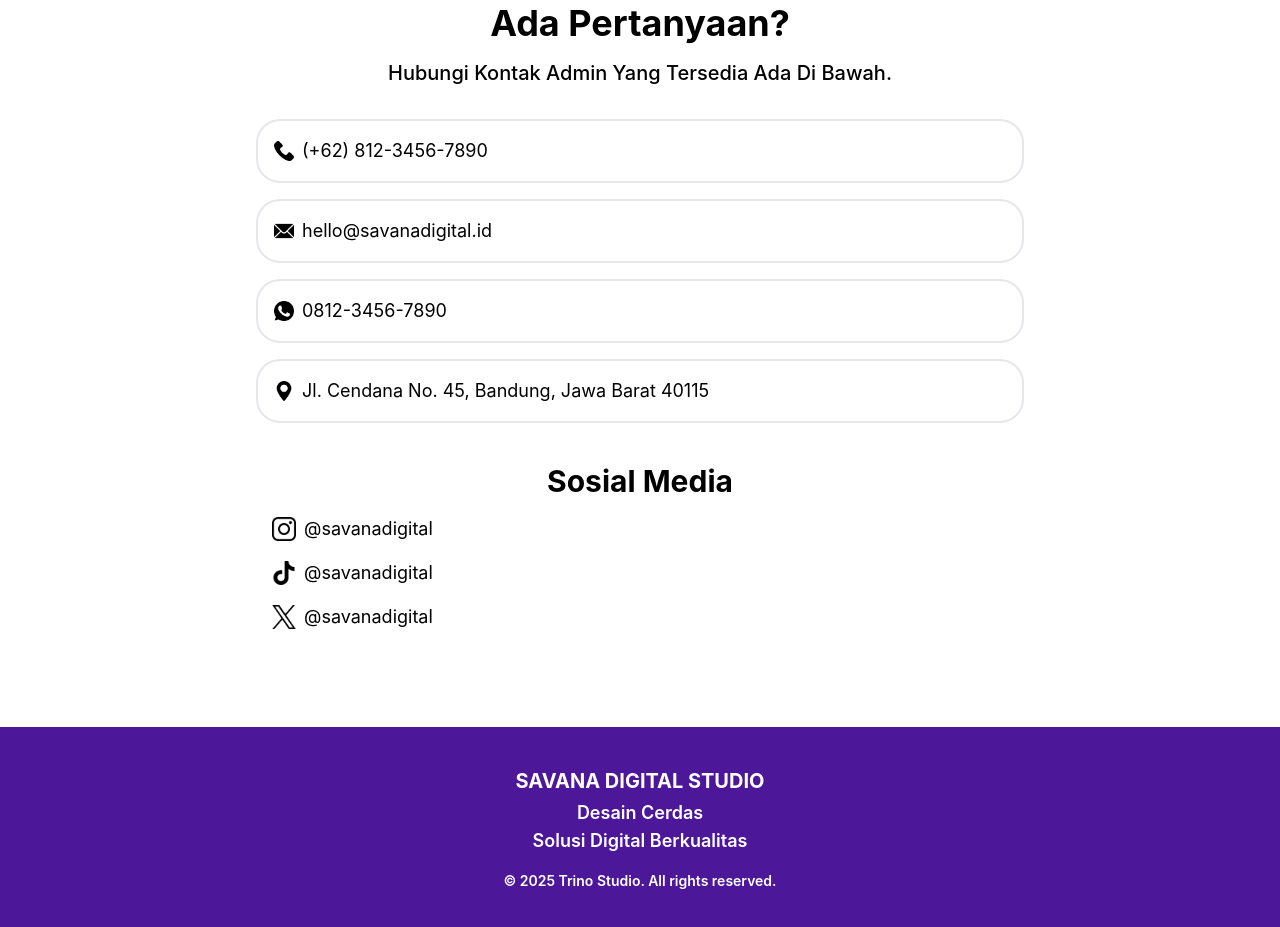
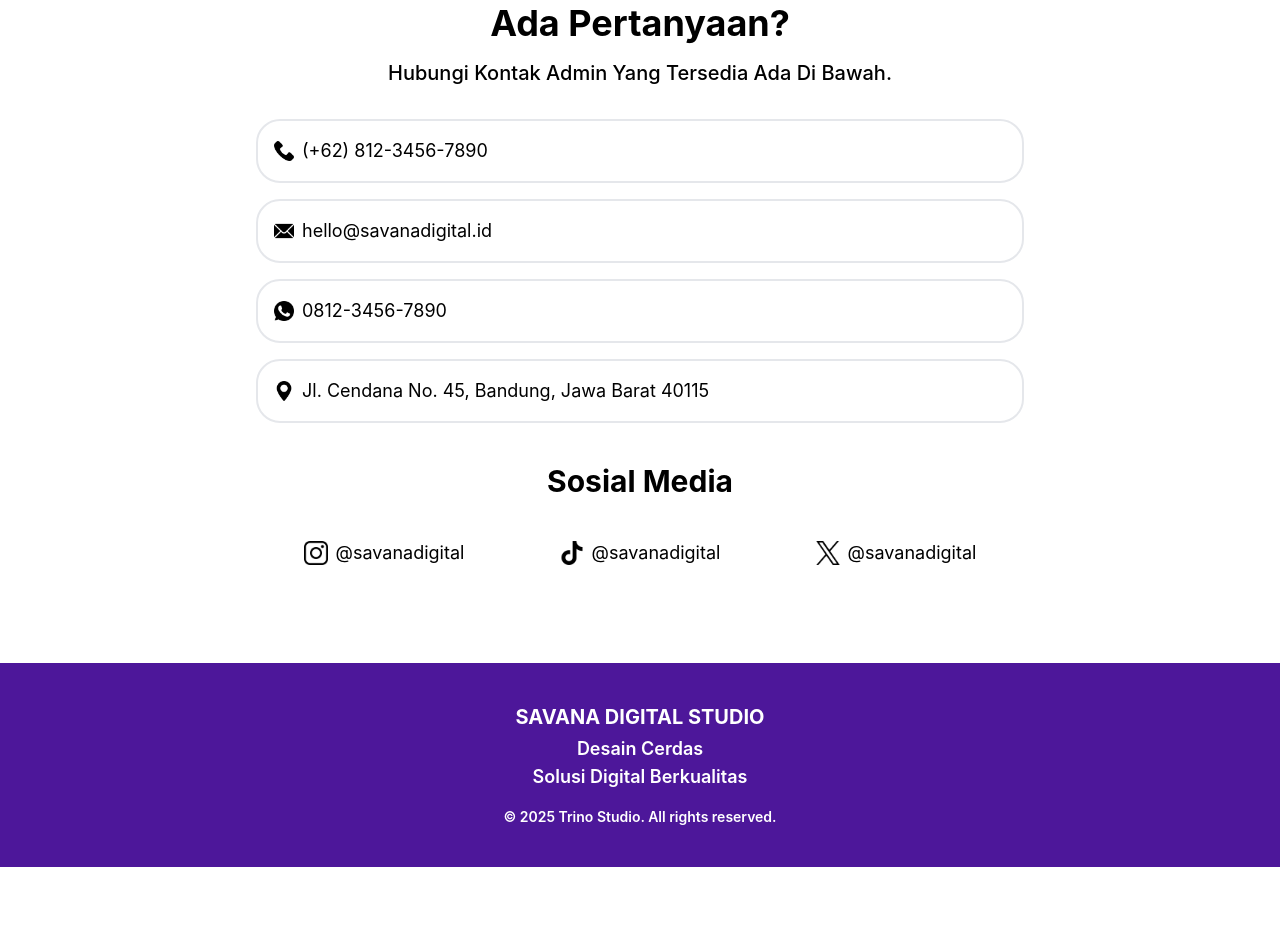
Before and after one commit to bangnocode/template-cp-1, a plain HTML site: page index.html in a window 1280 px wide. Shown: the part 3179-4106 px from the top of the page. After the commit the page ends 4046 px from the top, so only its background shows below. Drawn offline with nearby package versions, Linux system fonts and the light colour scheme.

Commit message:
asdaerewr

```diff
--- a/index.html
+++ b/index.html
@@ -16,12 +16,6 @@
   <link rel="stylesheet" href="style/custom-class.css">
   <link href="https://unpkg.com/aos@2.3.1/dist/aos.css" rel="stylesheet">
   <link href="https://cdn.jsdelivr.net/npm/flowbite@3.1.2/dist/flowbite.min.css" rel="stylesheet" />
-
-  <style>
-    .font-clr-blue {
-      color: blue;
-    }
-  </style>
 
 
 </head>
@@ -375,19 +369,21 @@
       </div>
 
       <div class="">
-        <h1 class="text-3xl font-bold text-center mb-4">Sosial Media</h1>
-        <a href="#" class="w-full" data-aos="fade-left" data-aos-offset="25">
-          <div class="container-telp px-4 mb-4 flex gap-2 items-center text-base md:text-lg"><img
+        <h1 class="text-3xl font-bold text-center mb-10">Sosial Media</h1>
+        <div class="grid grid-cols-1 md:grid-cols-3">
+          <a href="#" class="w-full flex justify-center" data-aos="fade-right" data-aos-offset="25">
+            <div class="container-telp px-4 mb-4 flex gap-2 items-center text-base md:text-lg "><img
                 src="assets/icon/instagram.png" alt="Instagram" class="w-6 h-6">@savanadigital</div>
           </a>
-        <a href="#" class="w-full" data-aos="fade-right" data-aos-offset="25">
+          <a href="#" class="w-full flex justify-center" data-aos="fade-up" data-aos-offset="25">
             <div class="container-telp px-4 mb-4 flex gap-2 items-center text-base md:text-lg"><img
                 src="assets/icon/tik-tok.png" alt="Tiktok" class="w-6 h-6">@savanadigital</div>
           </a>
-        <a href="#" class="w-full" data-aos="fade-left" data-aos-offset="25">
+          <a href="#" class="w-full flex justify-center" data-aos="fade-left" data-aos-offset="25">
             <div class="container-telp px-4 mb-4 flex gap-2 items-center text-base md:text-lg"><img
                 src="assets/icon/twitter.png" alt="Twitter" class="w-6 h-6">@savanadigital</div>
           </a>
+        </div>
       </div>
     </div>
 
```
Lines whose indentation alone changed are shown as unchanged.
